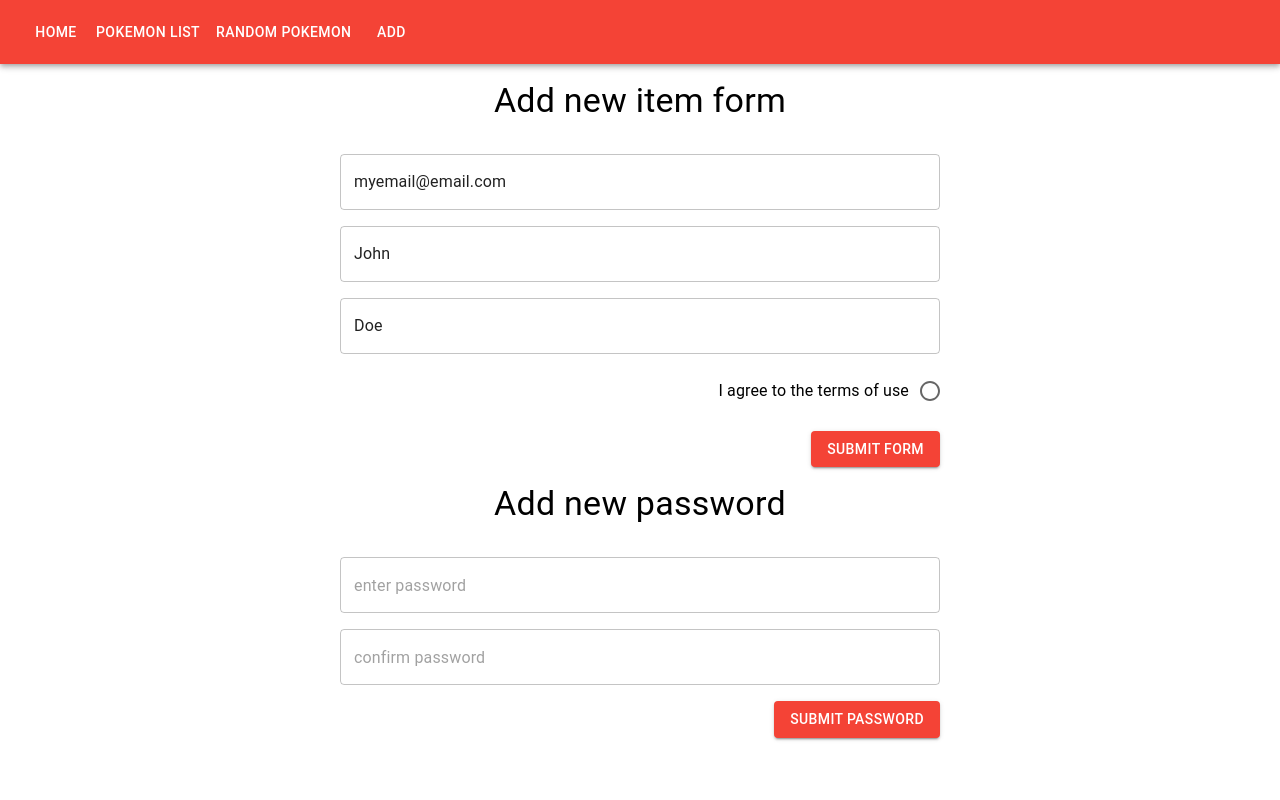
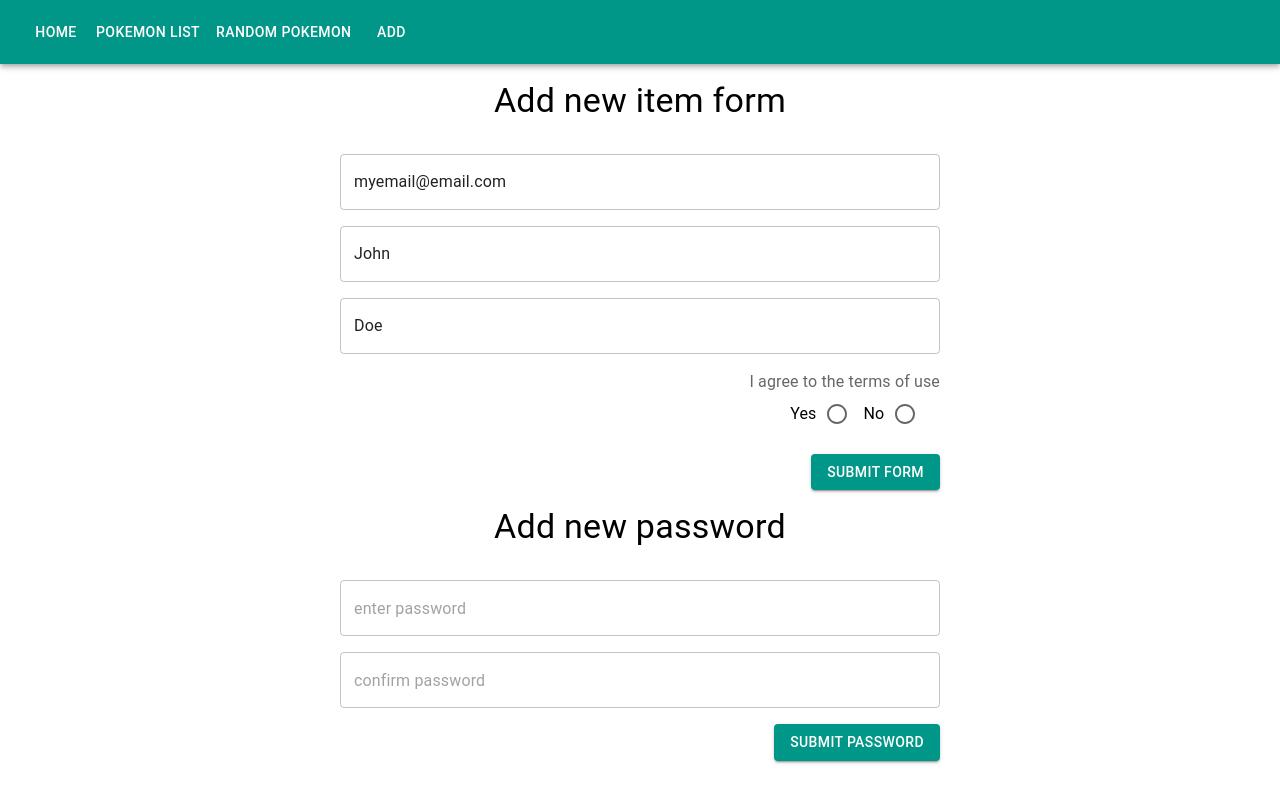
Before and after one commit to d-reczek/pokemon-app, a React (Create React App) app: page /add in a window 1280 px wide. Built offline with nearby package versions, Linux system fonts and the light colour scheme.

Commit message:
fix radio input

```diff
--- a/src/app/theme.js
+++ b/src/app/theme.js
@@ -1,13 +1,13 @@
-import { red } from "@mui/material/colors";
+import { teal } from "@mui/material/colors";
 const { createTheme } = require("@mui/material");
 
 export const theme = createTheme({
   palette: {
     primary: {
-      main: red[500],
+      main: teal[500],
     },
     secondary: {
-      main: red[900],
+      main: teal[900],
     },
   },
 });
--- a/src/components/formik/FormikRadioInput.jsx
+++ b/src/components/formik/FormikRadioInput.jsx
@@ -2,25 +2,38 @@ import {
   FormControl,
   FormControlLabel,
   FormHelperText,
+  FormLabel,
   Radio,
   RadioGroup,
 } from "@mui/material";
+import { Box } from "@mui/system";
 import { useField } from "formik";
 const FormikRadioInput = ({ name, ...props }) => {
   const [field, meta, helpers] = useField(name);
+  console.log(meta.error);
   return (
     <FormControl error={!!meta.error} variant="standard">
-      <RadioGroup>
-        <FormControlLabel
-          control={<Radio />}
-          labelPlacement="start"
-          name={field.name}
-          value={true}
-          checked={field.checked}
-          onBlur={field.onBlur}
-          onChange={field.onChange}
-          {...props}
-        />
+      <FormLabel>I agree to the terms of use</FormLabel>
+      <RadioGroup
+        name={field.name}
+        checked={field.checked}
+        onBlur={field.onBlur}
+        onChange={field.onChange}>
+        <Box>
+          <FormControlLabel
+            control={<Radio />}
+            labelPlacement="start"
+            value={true}
+            label="Yes"
+          />
+          <FormControlLabel
+            control={<Radio />}
+            labelPlacement="start"
+            value={false}
+            label="No"
+          />
+        </Box>
+
         <FormHelperText sx={{ textAlign: "right" }}>
           {meta.error}
         </FormHelperText>
--- a/src/features/basicViews/Add/Add.jsx
+++ b/src/features/basicViews/Add/Add.jsx
@@ -9,6 +9,14 @@ import PasswordForm from "./PasswordForm";
 import { useDispatch, useSelector } from "react-redux";
 import { fetchUserData, selectUserData } from "../userSlice";
 import { useEffect } from "react";
+import {
+  FormControl,
+  FormControlLabel,
+  FormHelperText,
+  FormLabel,
+  Radio,
+  RadioGroup,
+} from "@mui/material";
 
 const Add = () => {
   const updateProfile = values =>
@@ -34,7 +42,10 @@ const Add = () => {
     name: yup.string().required("Name is required"),
     surname: yup.string().required("Surname is required"),
     email: yup.string().email().required("Email is required"),
-    isCodexAgreed: yup.boolean().required("Agree the terms of use"),
+    isCodexAgreed: yup
+      .boolean()
+      .oneOf([true], "Terms must be accepted")
+      .required("Agree the terms of use"),
   });
 
   const onSubmit = async values => {
@@ -82,11 +93,7 @@ const Add = () => {
                 />
               </Box>
               <Box display={"flex"} justifyContent={"end"} pt={2}>
-                <FormikRadioInput
-                  name="isCodexAgreed"
-                  type="radio"
-                  label="I agree to the terms of use"
-                />
+                <FormikRadioInput name="isCodexAgreed" />
               </Box>
               <Box display={"flex"} justifyContent={"flex-end"} pt={2}>
                 <Button
```
